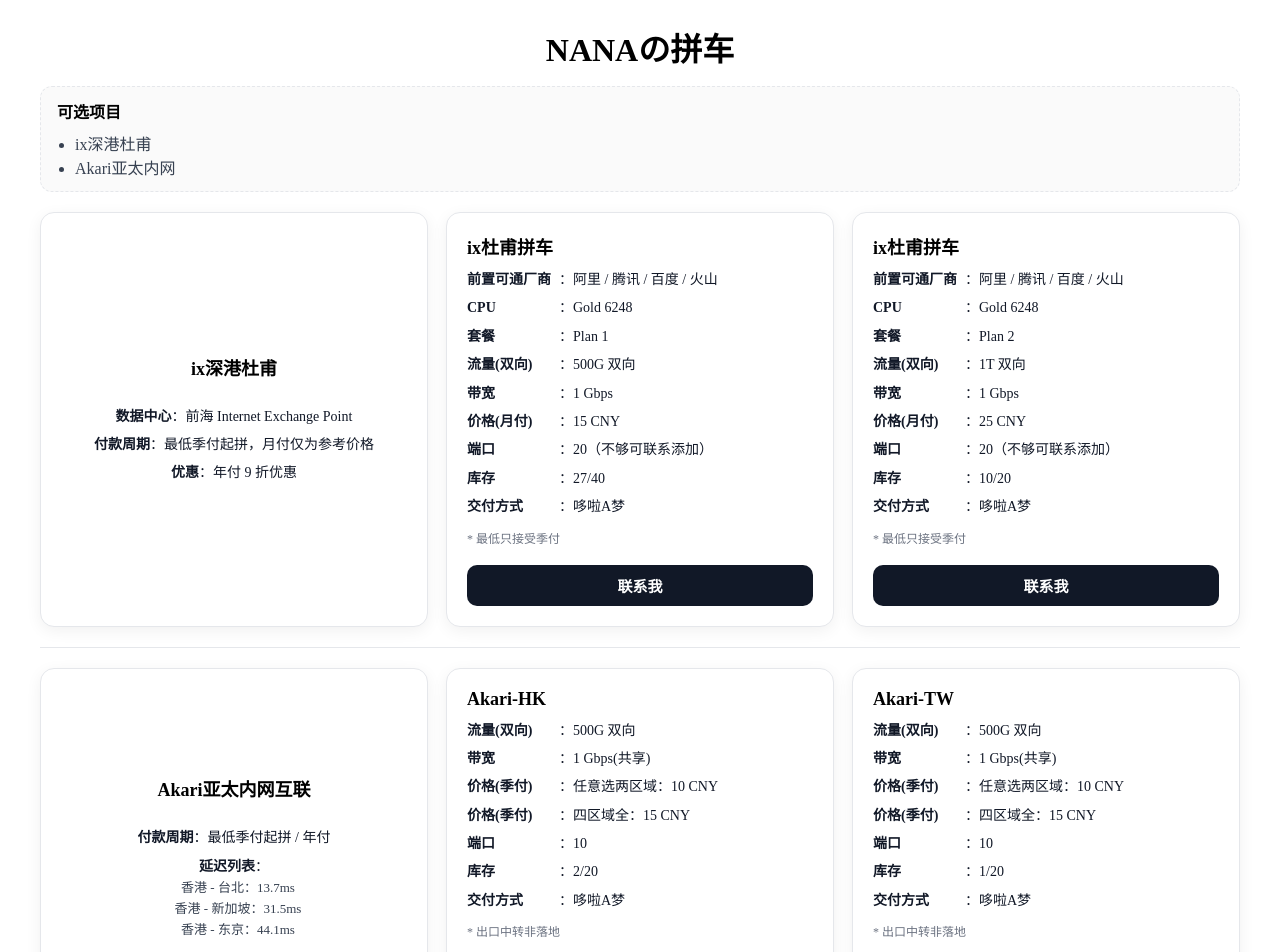
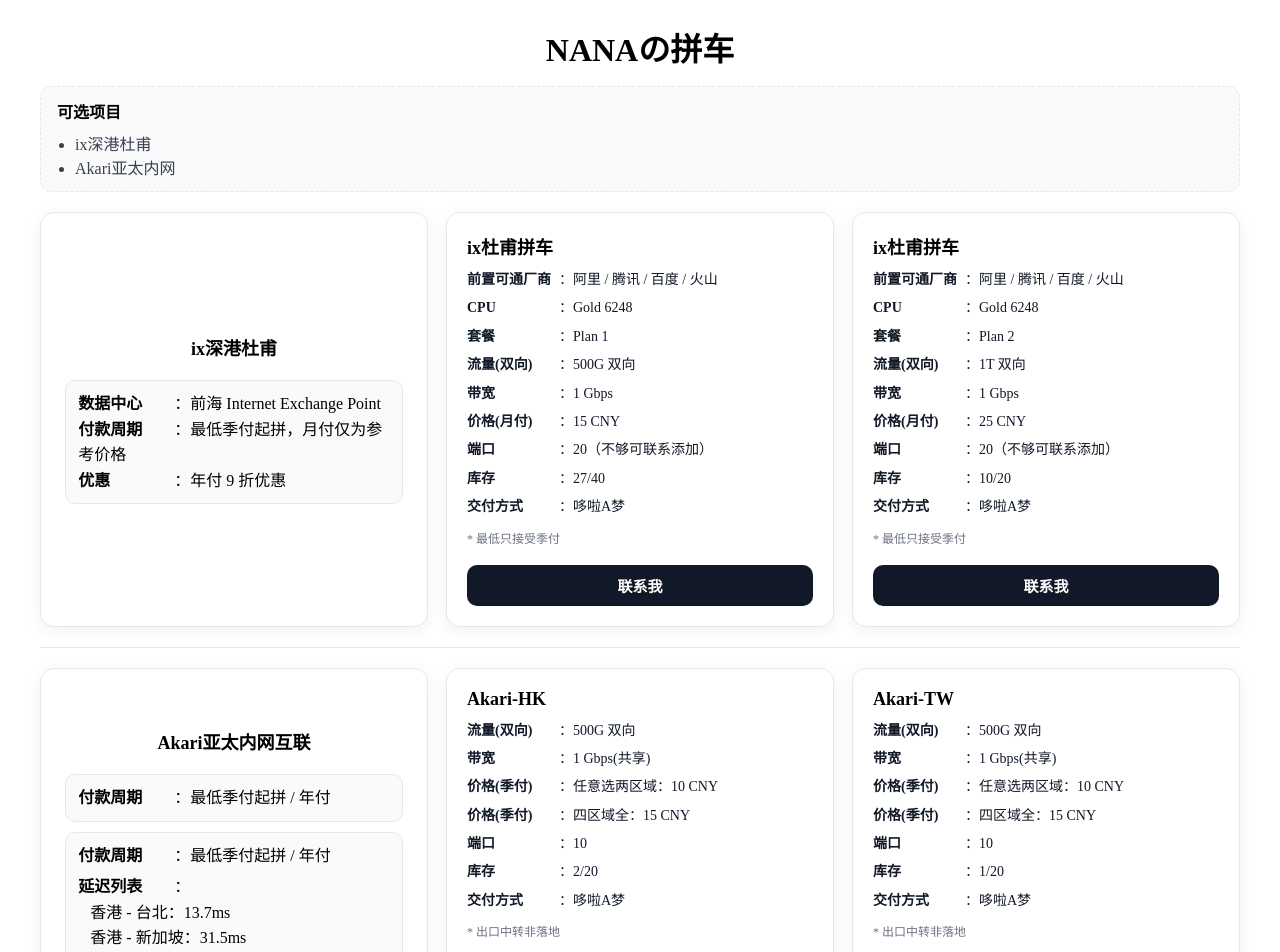
Before and after one commit to L1ttlebear/shoplist, a Vue app: page / in a window 1280 px wide. Shown: the top 952 px of the page. Built offline with nearby package versions, Linux system fonts and the light colour scheme.

Commit message:
add inner boxes for section details

```diff
--- a/src/components/ProductCard.vue
+++ b/src/components/ProductCard.vue
@@ -4,20 +4,30 @@
       <strong>{{ p.name }}</strong>
     </div>
 
-    <div class="list">
+    <!-- Section cards (A车/B车说明卡) -->
+    <div v-if="p.type === 'section'" class="section-center">
+      <div class="inner-box" v-if="p.datacenter || p.payCycle || p.discount">
+        <div v-if="p.datacenter"><b>数据中心</b>：{{ p.datacenter }}</div>
+        <div v-if="p.payCycle"><b>付款周期</b>：{{ p.payCycle }}</div>
+        <div v-if="p.discount"><b>优惠</b>：{{ p.discount }}</div>
+      </div>
+
+      <div class="inner-box" v-if="p.payCycle && p.latency && p.latency.length">
+        <div><b>付款周期</b>：{{ p.payCycle }}</div>
+        <div class="latency">
+          <div><b>延迟列表</b>：</div>
+          <div class="latency-list">
+            <div v-for="(l, i) in p.latency" :key="i">{{ l }}</div>
+          </div>
+        </div>
+      </div>
+    </div>
+
+    <!-- Product cards -->
+    <div v-else class="list">
       <div v-if="p.preVendors"><b>前置可通厂商</b>：{{ p.preVendors }}</div>
       <div v-if="p.cpu"><b>CPU</b>：{{ p.cpu }}</div>
       <div v-if="p.plan"><b>套餐</b>：{{ p.plan }}</div>
-      <div v-if="p.datacenter"><b>数据中心</b>：{{ p.datacenter }}</div>
-      <div v-if="p.payCycle"><b>付款周期</b>：{{ p.payCycle }}</div>
-      <div v-if="p.discount"><b>优惠</b>：{{ p.discount }}</div>
-      <div v-if="p.latency && p.latency.length">
-        <b>延迟列表</b>：
-        <div class="sub">
-          <div v-for="(l, i) in p.latency" :key="i">{{ l }}</div>
-        </div>
-      </div>
-
       <div v-if="p.traffic"><b>流量(双向)</b>：{{ p.traffic }}</div>
       <div v-if="p.bandwidth"><b>带宽</b>：{{ p.bandwidth }}</div>
       <div v-if="p.priceMonthly"><b>价格(月付)</b>：{{ p.priceMonthly }} CNY</div>
@@ -51,21 +61,12 @@
   gap:10px;
 }
 .card.section{
-  min-height:170px;
+  min-height:190px;
   justify-content:center;
   align-items:center;
 }
 .card.section .title{
   margin-bottom:10px;
-}
-.card.section .list{
-  align-items:center;
-  text-align:center;
-  margin-top:6px;
-}
-.card.section .list b{
-  min-width:auto;
-  display:inline;
 }
 .title{
   font-size:18px;
@@ -74,6 +75,32 @@
 }
 .title.center{
   text-align:center;
+}
+.section-center{
+  width:100%;
+  display:flex;
+  flex-direction:column;
+  align-items:center;
+  gap:10px;
+}
+.inner-box{
+  width:90%;
+  border:1px solid #e5e7eb;
+  border-radius:10px;
+  padding:10px 12px;
+  background:#fafafa;
+  text-align:left;
+  line-height:1.6;
+}
+.inner-box b{
+  min-width:96px;
+  display:inline-block;
+}
+.latency{
+  margin-top:6px;
+}
+.latency-list{
+  margin-left:12px;
 }
 .list{
   display:flex;
@@ -88,7 +115,6 @@
   min-width:92px;
   display:inline-block;
 }
-.sub{margin-left:8px;color:#374151;font-size:13px;}
 .note,.remark{color:#6b7280;font-size:12px;}
 .btn{
   margin-top:8px;
```
